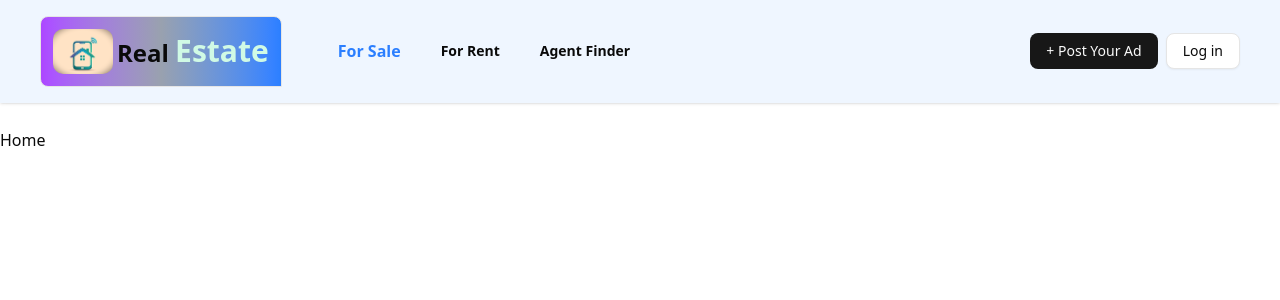
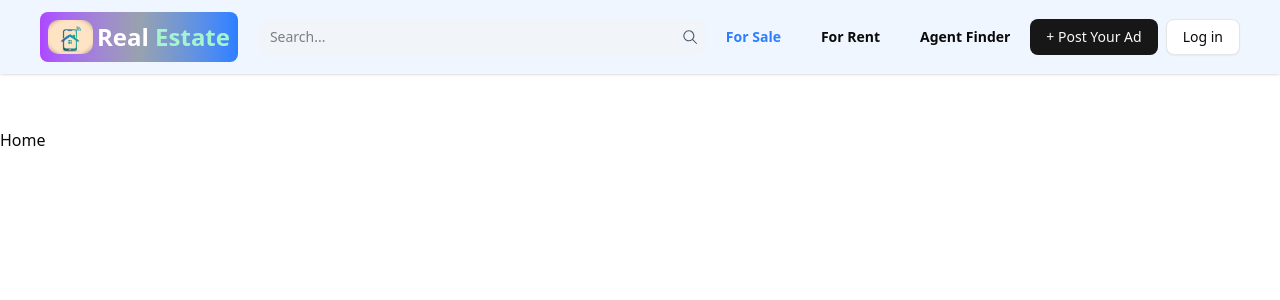
Before and after one commit to iamlarrybob/new-estate, a Next.js app: page / in a window 1280 px wide. Shown: the top 300 px of the page. Built offline with nearby package versions, Linux system fonts and the light colour scheme; no server answers.

Commit message:
responsive header

```diff
--- a/src/app/_components/Header.jsx
+++ b/src/app/_components/Header.jsx
@@ -1,57 +1,324 @@
-'use client'
-import { Button } from '@/components/ui/button';
-import { UserButton, useUser } from '@clerk/nextjs';
-import Image from 'next/image';
-import Link from 'next/link';
-import { usePathname } from 'next/navigation';
-import React, { useEffect } from 'react'
+"use client";
+
+import { useState } from "react";
+import Image from "next/image";
+import Link from "next/link";
+import { usePathname } from "next/navigation";
+import { GoSearch } from "react-icons/go";
+import { HiMenu, HiX } from "react-icons/hi";
+import { UserButton, useUser } from "@clerk/nextjs";
+import { Button } from "@/components/ui/button";
+
+const Header = () => {
+  const path = usePathname();
+  const { isSignedIn } = useUser();
+  const [open, setOpen] = useState(false);
+
+  return (
+    <header className="fixed top-0 z-20 w-full bg-blue-50 shadow-sm">
+      <div className="flex items-center justify-between gap-2 px-3 py-3 md:px-10">
+
+        {/* Logo */}
+        <div className="flex items-center gap-2 shrink-0">
+          <div className="flex items-center gap-1 rounded-md bg-gradient-to-r from-purple-500 via-gray-400 to-blue-500 p-2">
+            <Image
+              src="/logo1.png"
+              alt="logo"
+              width={45}
+              height={35}
+              className="rounded-lg"
+            />
+            <p className="text-base font-semibold text-white md:text-2xl">
+              Real <span className="text-emerald-200">Estate</span>
+            </p>
+          </div>
+        </div>
+
+        {/* Search - ALWAYS visible */}
+        <form className="flex flex-1 max-w-[180px] sm:max-w-xs md:max-w-md items-center rounded-lg bg-slate-100 px-2 py-1">
+          <input
+            type="text"
+            placeholder="Search..."
+            className="w-full bg-transparent text-sm p-1 focus:outline-none"
+          />
+          <GoSearch className="text-slate-600 shrink-0" />
+        </form>
+
+        {/* Desktop Nav */}
+        <ul className="hidden md:flex items-center gap-10">
+          <li
+            className={`cursor-pointer text-sm font-semibold hover:text-blue-500 ${
+              path === "/" && "text-blue-500"
+            }`}
+          >
+            For Sale
+          </li>
+          <li className="cursor-pointer text-sm font-semibold hover:text-blue-500">
+            For Rent
+          </li>
+          <li className="cursor-pointer text-sm font-semibold hover:text-blue-500">
+            Agent Finder
+          </li>
+        </ul>
+
+        {/* Desktop Buttons */}
+        <div className="hidden md:flex items-center gap-2">
+          <Link href="/add-new-listing">
+            <Button>+ Post Your Ad</Button>
+          </Link>
+
+          {isSignedIn ? (
+            <UserButton />
+          ) : (
+            <Link href="/sign-in">
+              <Button variant="outline">Log in</Button>
+            </Link>
+          )}
+        </div>
+
+        {/* Mobile Menu Button */}
+        <button
+          className="md:hidden shrink-0"
+          onClick={() => setOpen(!open)}
+        >
+          {open ? <HiX size={26} /> : <HiMenu size={26} />}
+        </button>
+      </div>
+
+      {/* Mobile Menu */}
+      {open && (
+        <div className="md:hidden border-t bg-blue-50 px-4 pb-4">
+          <ul className="flex flex-col gap-4 py-4">
+            <li className="font-semibold">For Sale</li>
+            <li className="font-semibold">For Rent</li>
+            <li className="font-semibold">Agent Finder</li>
+          </ul>
+
+          <div className="flex flex-col gap-2">
+            <Link href="/add-new-listing">
+              <Button className="w-full">+ Post Your Ad</Button>
+            </Link>
+
+            {isSignedIn ? (
+              <UserButton />
+            ) : (
+              <Link href="/sign-in">
+                <Button variant="outline" className="w-full">
+                  Log in
+                </Button>
+              </Link>
+            )}
+          </div>
+        </div>
+      )}
+    </header>
+  );
+};
+
+export default Header;
 
 
 
-const Header = () => {
-
-    const path = usePathname();
-    const { user, isSignedIn } = useUser();
-
-    useEffect(() => {
-        console.log(path)
 
 
-    }, [])
-    return (
-        <div className='py-4 px-10  flex justify-between items-center shadow-sm fixed top-0 z-10 w-full bg-blue-50'>
-            <div className='flex gap-14 items-center'>
-                <div className='flex gap-1 justify-center rounded-l-md rounded-t-md bg-linear-to-r from-purple-500 via-gray-400 to-blue-500 items-center border p-3'>
-                    <Image className='rounded-lg' alt='logo' src={'/logo1.png'} height={40} width={60} />
-                    <p className='text-2xl font-semibold'>Real <span className='text-emerald-100 text-3xl'>Estate</span></p>
-                </div>
-
-                <ul className='hidden md:flex items-center gap-10'>
-                    <li className={`'hover:text-blue-500 cursor-pointer font-semibold text-sm' ${path == '/' && 'text-blue-500'}`}>For Sale</li>
-                    <li className='hover:text-blue-500 cursor-pointer font-semibold text-sm'>For Rent</li>
-                    <li className='hover:text-blue-500 cursor-pointer font-semibold text-sm'>Agent Finder</li>
-                </ul>
-            </div>
-
-            <div className='flex  items-center justify-center gap-2'>
-            <Link href={'/add-new-listing'}>
-                <Button>
-                    + Post Your Ad
-                </Button>
-            </Link>
+// 'use client'
 
 
-                {isSignedIn ? <UserButton />
-                    :
-                    <Link href={'/sign-in'}>
-                    <Button  variant='outline'>
-                        Log in
-                    </Button>
-                    </Link>
-                }
-            </div>
-        </div>
-    )
-}
+// import { useState, useEffect } from "react";
+// import Image from "next/image";
+// import Link from "next/link";
+// import { usePathname } from "next/navigation";
+// import { GoSearch } from "react-icons/go";
+// import { HiMenu, HiX } from "react-icons/hi";
+// import { UserButton, useUser } from "@clerk/nextjs";
+// import { Button } from "@/components/ui/button";
 
-export default Header;
+// const Header = () => {
+//   const path = usePathname();
+//   const { isSignedIn } = useUser();
+//   const [open, setOpen] = useState(false);
+
+//   return (
+//     <header className="fixed top-0 z-20 w-full bg-blue-50 shadow-sm">
+//       <div className="flex items-center justify-between px-4 py-3 md:px-10">
+//         {/* Logo */}
+//         <div className="flex items-center gap-2">
+//           <div className="flex items-center gap-1 rounded-md bg-gradient-to-r from-purple-500 via-gray-400 to-blue-500 p-2">
+//             <Image
+//               src="/logo1.png"
+//               alt="logo"
+//               width={50}
+//               height={35}
+//               className="rounded-lg"
+//             />
+//             <p className="text-lg font-semibold text-white md:text-2xl">
+//               Real <span className="text-emerald-200">Estate</span>
+//             </p>
+//           </div>
+//         </div>
+
+//         {/* Desktop Nav */}
+//         <ul className="hidden md:flex items-center gap-10">
+//           <li
+//             className={`cursor-pointer text-sm font-semibold hover:text-blue-500 ${
+//               path === "/" && "text-blue-500"
+//             }`}
+//           >
+//             For Sale
+//           </li>
+//           <li className="cursor-pointer text-sm font-semibold hover:text-blue-500">
+//             For Rent
+//           </li>
+//           <li className="cursor-pointer text-sm font-semibold hover:text-blue-500">
+//             Agent Finder
+//           </li>
+//         </ul>
+
+//         {/* Search (hidden on very small screens) */}
+//         <form className="hidden sm:flex items-center rounded-lg bg-slate-100 p-2">
+//           <input
+//             type="text"
+//             placeholder="Search..."
+//             className="w-24 bg-transparent p-1 focus:outline-none sm:w-48"
+//           />
+//           <GoSearch className="text-slate-600" />
+//         </form>
+
+//         {/* Right buttons */}
+//         <div className="hidden md:flex items-center gap-2">
+//           <Link href="/add-new-listing">
+//             <Button>+ Post Your Ad</Button>
+//           </Link>
+
+//           {isSignedIn ? (
+//             <UserButton />
+//           ) : (
+//             <Link href="/sign-in">
+//               <Button variant="outline">Log in</Button>
+//             </Link>
+//           )}
+//         </div>
+
+//         {/* Mobile Menu Button */}
+//         <button
+//           className="md:hidden"
+//           onClick={() => setOpen(!open)}
+//         >
+//           {open ? <HiX size={26} /> : <HiMenu size={26} />}
+//         </button>
+//       </div>
+
+//       {/* Mobile Menu */}
+//       {open && (
+//         <div className="md:hidden bg-blue-50 border-t px-4 pb-4">
+//           <ul className="flex flex-col gap-4 py-4">
+//             <li className="font-semibold">For Sale</li>
+//             <li className="font-semibold">For Rent</li>
+//             <li className="font-semibold">Agent Finder</li>
+//           </ul>
+
+//           <form className="flex items-center rounded-lg bg-slate-100 p-2 mb-4">
+//             <input
+//               type="text"
+//               placeholder="Search..."
+//               className="flex-1 bg-transparent p-1 focus:outline-none"
+//             />
+//             <GoSearch className="text-slate-600" />
+//           </form>
+
+//           <div className="flex flex-col gap-2">
+//             <Link href="/add-new-listing">
+//               <Button className="w-full">+ Post Your Ad</Button>
+//             </Link>
+
+//             {isSignedIn ? (
+//               <UserButton />
+//             ) : (
+//               <Link href="/sign-in">
+//                 <Button variant="outline" className="w-full">
+//                   Log in
+//                 </Button>
+//               </Link>
+//             )}
+//           </div>
+//         </div>
+//       )}
+//     </header>
+//   );
+// };
+
+// export default Header;
+
+
+
+// import { Button } from '@/components/ui/button';
+// import { UserButton, useUser } from '@clerk/nextjs';
+// import Image from 'next/image';
+// import Link from 'next/link';
+// import { usePathname } from 'next/navigation';
+// import React, { useEffect } from 'react'
+// import { GoSearch } from "react-icons/go";
+
+
+
+
+// const Header = () => {
+
+//     const path = usePathname();
+//     const { user, isSignedIn } = useUser();
+
+//     useEffect(() => {
+//         console.log(path)
+
+
+//     }, [])
+//     return (
+//         <div className='py-4 px-10  flex justify-between items-center shadow-sm fixed top-0 z-10 w-full bg-blue-50'>
+//             <div className='flex gap-14 items-center'>
+//                 <div className='flex gap-1 justify-center rounded-l-md rounded-t-md bg-linear-to-r from-purple-500 via-gray-400 to-blue-500 items-center border p-3'>
+//                     <Image className='rounded-lg' alt='logo' src={'/logo1.png'} height={40} width={60} />
+//                     <p className='text-2xl font-semibold'>Real <span className='text-emerald-100 text-3xl'>Estate</span></p>
+//                 </div>
+
+//                 <ul className='hidden md:flex items-center gap-10'>
+//                     <li className={`'hover:text-blue-500 cursor-pointer font-semibold text-sm' ${path == '/' && 'text-blue-500'}`}>For Sale</li>
+//                     <li className='hover:text-blue-500 cursor-pointer font-semibold text-sm'>For Rent</li>
+//                     <li className='hover:text-blue-500 cursor-pointer font-semibold text-sm'>Agent Finder</li>
+//                 </ul>
+
+//             </div>
+
+//             <form className='bg-slate-100 p-3 rounded-lg flex items-center'>
+//             <input type='text'
+//             placeholder='search . . .'
+//             className='bg-transparent border border-b-blue-200 focus:outline-none w-24 p-1 sm:w-64'>
+
+//             </input>
+
+//             <button>
+//                 <GoSearch className='text-slate-600'></GoSearch>
+//             </button>
+//             </form>
+
+//             <div className='flex  items-center justify-center gap-2'>
+//             <Link href={'/add-new-listing'}>
+//                 <Button>
+//                     + Post Your Ad
+//                 </Button>
+//             </Link>
+
+
+//                 {isSignedIn ? <UserButton />
+//                     :
+//                     <Link href={'/sign-in'}>
+//                     <Button  variant='outline'>
+//                         Log in
+//                     </Button>
+//                     </Link>
+//                 }
+//             </div>
+//         </div>
+//     )
+// }
+
+// export default Header;
```
